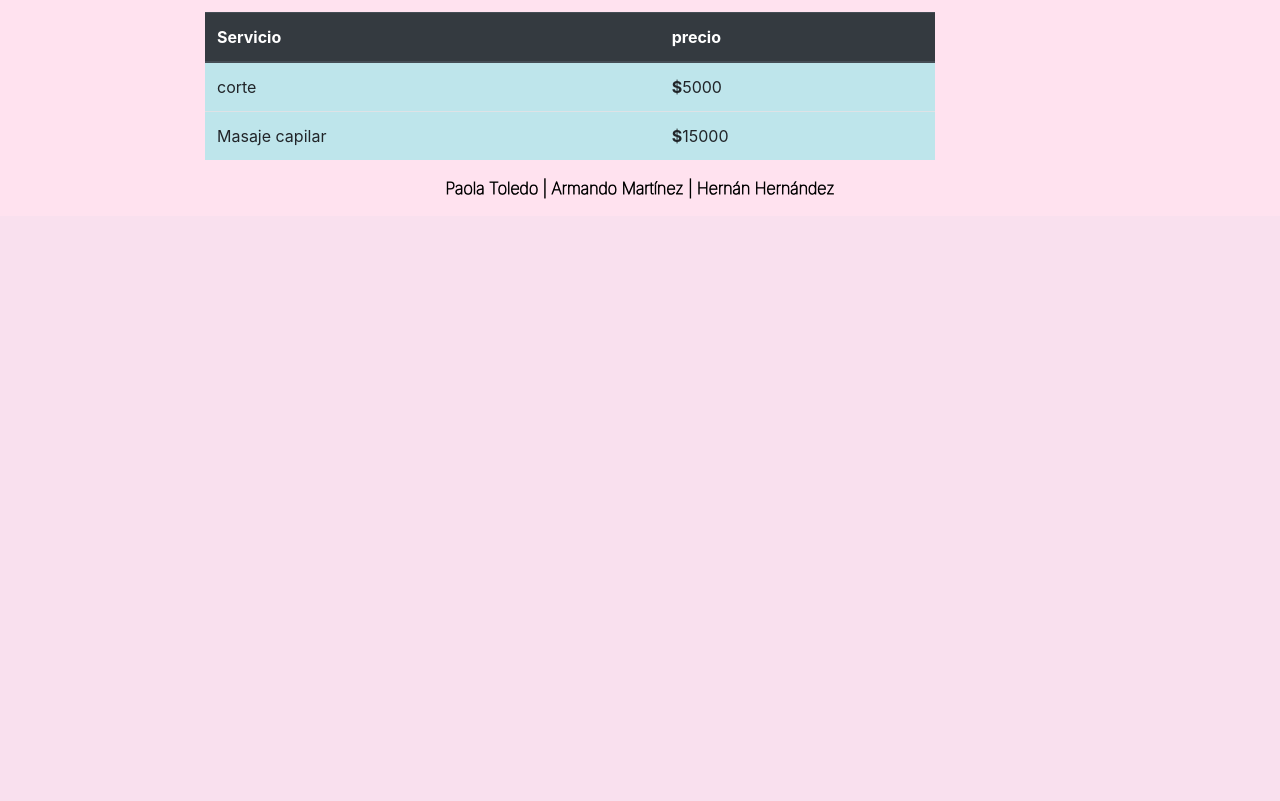
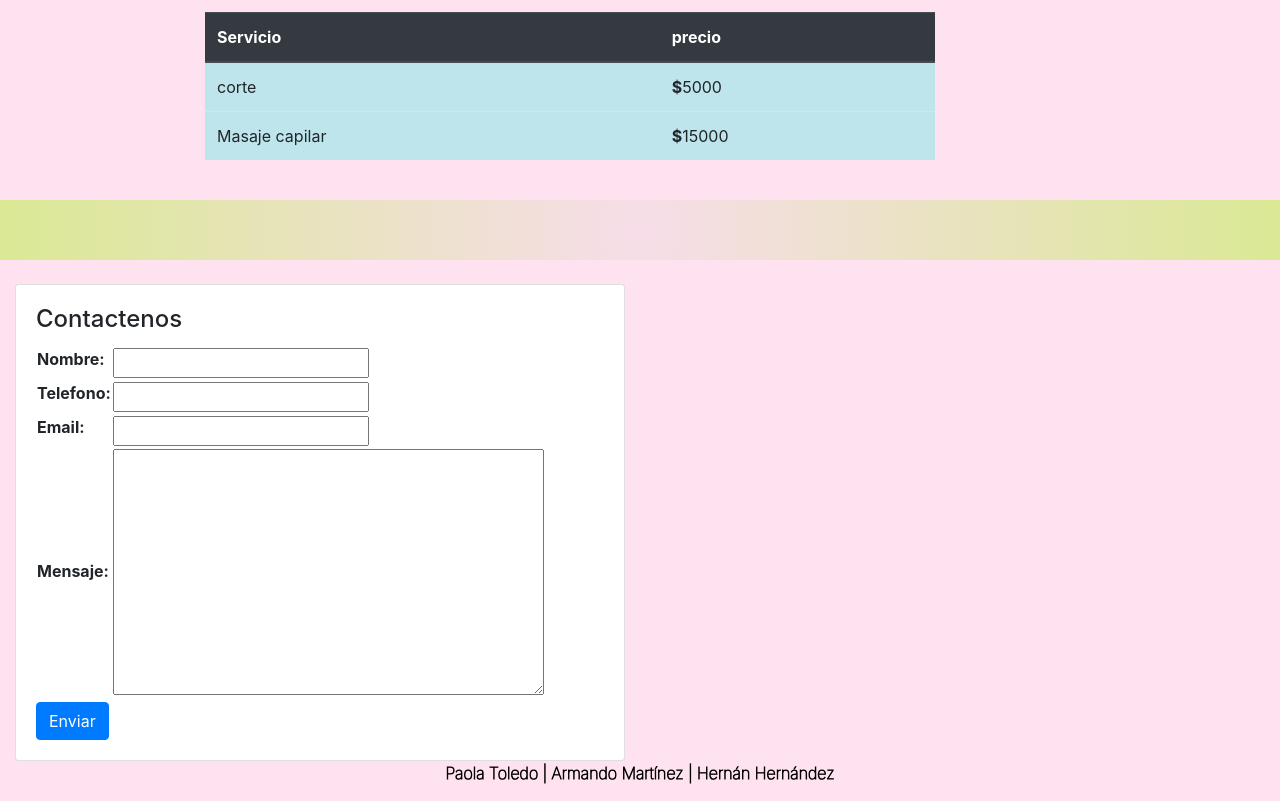
Before and after one commit to frsty/WebPractica, a Django app: page / in a window 1280 px wide. Shown: the part 1663-2464 px from the top of the page. Before the commit the page ends 1862 px from the top, so only its background shows below. Run offline with Django 3.2, Linux system fonts and the light colour scheme; data comes from the database, SQL or seed files in the repository; both versions use the stored data as it was after the commit; some libraries are stand-ins or nearby versions.

Commit message:
envia correos esta cosa

```diff
--- /dev/null
+++ b/pyvenv.cfg
@@ -0,0 +1,3 @@
+home = C:\Users\wlbur\AppData\Local\Programs\Python\Python38-32
+include-system-site-packages = false
+version = 3.8.2
--- a/salon/core/forms.py
+++ b/salon/core/forms.py
@@ -9,3 +9,9 @@ class CustomUserForm(UserCreationForm):
     class Meta:
         model = User
         fields = ['first_name','last_name','email','username','password1']
+
+class ContactForm(forms.Form):
+    nombre = forms.CharField()
+    telefono = forms.IntegerField()
+    email = forms.EmailField()
+    mensaje = forms.CharField(widget=forms.Textarea)
--- a/salon/core/templates/core/base.html
+++ b/salon/core/templates/core/base.html
@@ -31,8 +31,9 @@
             <a class="navbar-brand" href="{% url 'home' %}">
                 <img src="{% static  'core/img/logo.jpg' %}" alt="logo" style="width:40px;">
             </a>
-            <button class="navbar-toggler d-lg-none" type="button" data-toggle="collapse" data-target="#collapsibleNavId"
-                aria-controls="collapsibleNavId" aria-expanded="false" aria-label="Toggle navigation">
+            <button class="navbar-toggler d-lg-none" type="button" data-toggle="collapse"
+                data-target="#collapsibleNavId" aria-controls="collapsibleNavId" aria-expanded="false"
+                aria-label="Toggle navigation">
                 <span class="navbar-toggler-icon"></span>
             </button>
             <div class="collapse navbar-collapse" id="collapsibleNavId">
@@ -41,11 +42,13 @@
                         <a class="nav-link" href="{% url 'home' %}">Stylist</a>
                     </li>
                     <li class="nav-item active">
-                        <a class="nav-link" href="#historia" >Nosotros</a>
+                        <a class="nav-link" href="#historia">Nosotros</a>
                     </li>
                     <li class="nav-item active">
                         <a class="nav-link" href="#precios">Precios</a>
                     </li>
+                </ul>
+                <ul class="navbar-nav  navbar-nav right">
                     {% if user.is_authenticated %}
                     <li class="nav-item active">
                         <a class="nav-link" href="#">{{ user.username }}</a>
@@ -58,10 +61,9 @@
                         <a class="nav-link" href="{% url 'login' %}">Iniciar sesion</a>
                     </li>
                     <li class="nav-item active ">
-                        <a class="nav-link" href="{% url 'registro_usuario' %}">Registrar</a>
+                        <a class="nav-link" href="">Registrar</a>
                     </li>
                     {% endif %}
-
                 </ul>
             </div>
         </nav>
@@ -89,4 +91,5 @@
         </div>
     </footer>
 </body>
+
 </html>
--- a/salon/core/templates/core/home.html
+++ b/salon/core/templates/core/home.html
@@ -122,7 +122,25 @@
 
     </div>
 </div>
+<br>
+<div class="division" id="precios"></div>
+<br>
 
+<div class="col-sm-6">
+    <form method="POST" action="">
+        {% csrf_token %}
+        <div class="card text-left">
+            <div class="card-body">
+                <h4 class="card-title">Contactenos</h4>
+                <table>
+                    {{form.as_table}}
+                </table>
+                <a href=""><button type="submit" class="btn btn-primary">Enviar</button></a>
+            </div>
+        </div>
+    </form>
+
+</div>
 
 
 
--- a/salon/core/urls.py
+++ b/salon/core/urls.py
@@ -1,9 +1,9 @@
 from django.urls import path
-from .views import Home, Agendar, registro_usuario
+from .views import Home, Agendar #, registro_usuario
 
 
 urlpatterns = [
     path('', Home, name="home"),
     path('agendar/', Agendar, name="agendar"),
-    path('registro/', registro_usuario, name="registro_usuario")
+    #path('registro/', registro_usuario, name="registro_usuario")
 ]
--- a/salon/core/views.py
+++ b/salon/core/views.py
@@ -1,7 +1,9 @@
+from django.conf import settings
+from django.core.mail import send_mail
 from django.shortcuts import render, redirect
 from .models import Servicio, Reserva
 from django.contrib.auth.decorators import login_required
-from .forms import CustomUserForm
+from .forms import CustomUserForm, ContactForm
 from django.contrib.auth import login, authenticate
 
 
@@ -10,9 +12,31 @@ from django.contrib.auth import login, authenticate
 def Home(request):
     #para ver los precios en el home
     serv = Servicio.objects.all()
+    #form contacto
+    form = ContactForm(request.POST or None)
+    if form.is_valid():
+        form_email = form.cleaned_data.get("email")
+        form_mensaje = form.cleaned_data.get("mensaje")
+        form_nombre = form.cleaned_data.get("nombre")
+        form_telefono = form.cleaned_data.get("telefono")
+        #esto envia correo ver settings para cambiar correo
+        asunto = "Consulta de %s" %(form_nombre)
+        email_from = settings.EMAIL_HOST_USER
+        email_to = [email_from]
+        email_mensaje = '''Nombre: %s telefono de contacto: %s
+            duda: %s Correo de contacto %s''' %(form_nombre, form_telefono, form_mensaje, form_email)
+        send_mail(asunto,
+            email_mensaje,
+            email_from,
+            email_to,
+            fail_silently=True)
+
+
     data = {
-        'servicio':serv
+        'servicio':serv,
+        'form':form
     }
+
     return render(request, 'core/home.html', data)
 
 @login_required
@@ -39,23 +63,3 @@ def Agendar(request):
         agenda.save()
 
     return render(request, 'core/agendar.html',data)
-
-
-def registro_usuario(request):
-    data = {
-        'form':CustomUserForm()
-    }
-
-    if request.method == 'POST':
-        formulario = CustomUserForm(request.POST)
-        if formulario.is_valid():
-            formulario.save()
-            #login en la pagina altiro
-            username = formulario.cleaned_data['username']
-            password = formulario.cleaned_data['password1']
-            user = authenticate(username = username, password = password)
-            login(request, user)
-
-            return redirect(to='home')
-
-    return render(request, 'registration/registrar.html',data)
--- a/salon/salon/settings.py
+++ b/salon/salon/settings.py
@@ -26,6 +26,12 @@ SECRET_KEY = '8(sh#6#5!2&8anix-bom*7a6xe^9hkc-obz7w$r!_^g=&d22qq'
 DEBUG = True
 
 ALLOWED_HOSTS = []
+
+EMAIL_HOST = 'smtp.gmail.com'
+EMAIL_HOST_USER ='setsunaki8@gmail.com'
+EMAIL_HOST_PASSWORD = 'sakurasou1'
+EMAIL_PORT = 587
+EMAIL_USE_TLS = True
 
 LOGIN_REDIRECT_URL = '/'
 LOGOUT_REDIRECT_URL = '/'
```
Also changed, not shown: salon/core/migrations/0006_auto_20200504_1359.py (added), salon/db.sqlite3, 11 other files. Lines whose indentation alone changed are shown as unchanged.
